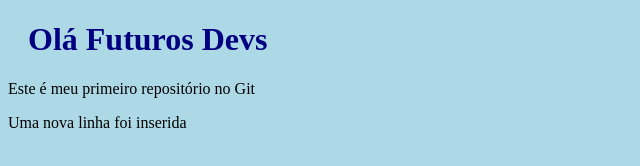
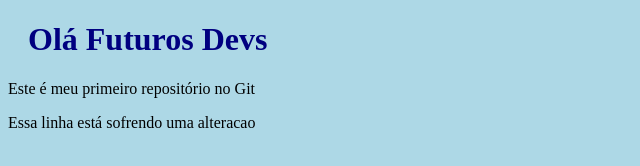
Before and after one commit to suzannyfs/suzannyfs.github.io, a plain HTML site: page index.html in a window 1280 px wide. Shown: the full height of the page, 0-640 px from the left. Drawn offline with Linux system fonts and the light colour scheme.

Commit message:
correção linha 11 index.html

```diff
--- a/index.html
+++ b/index.html
@@ -8,7 +8,7 @@
 
 <h1>Olá Futuros Devs</h1>
 <p>Este é meu primeiro repositório no Git</p>
-<p>Uma nova linha foi inserida</p>
+<p>Essa linha está sofrendo uma alteracao</p>
 
 </body>
 </html>
```
